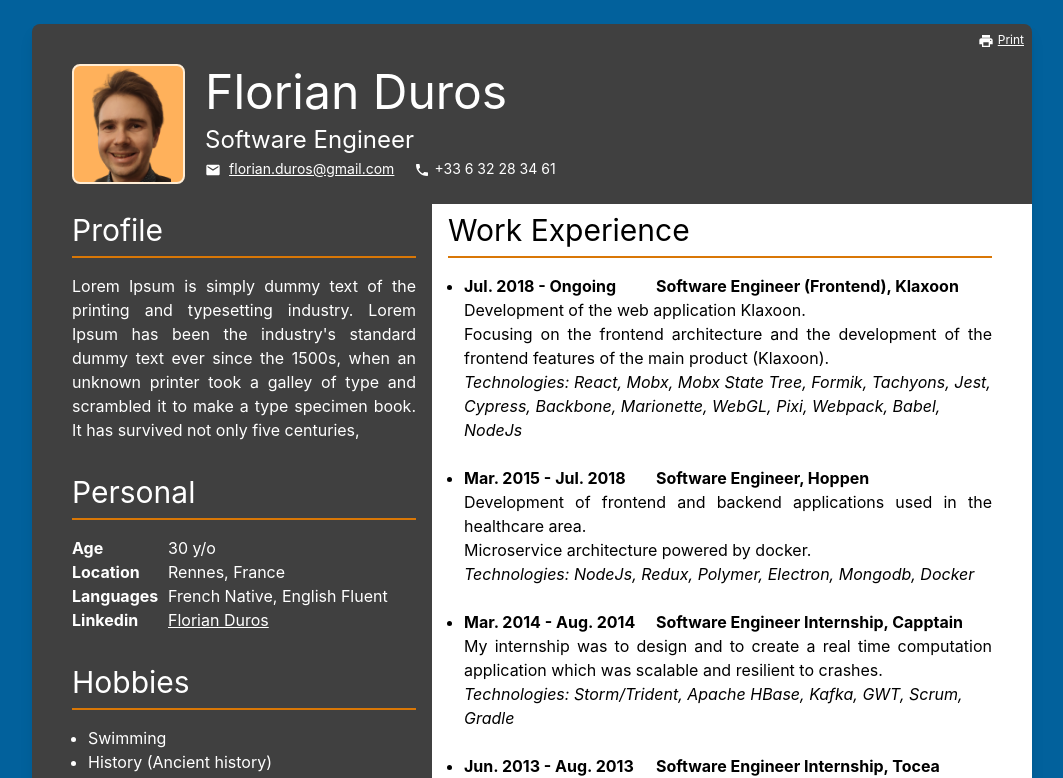
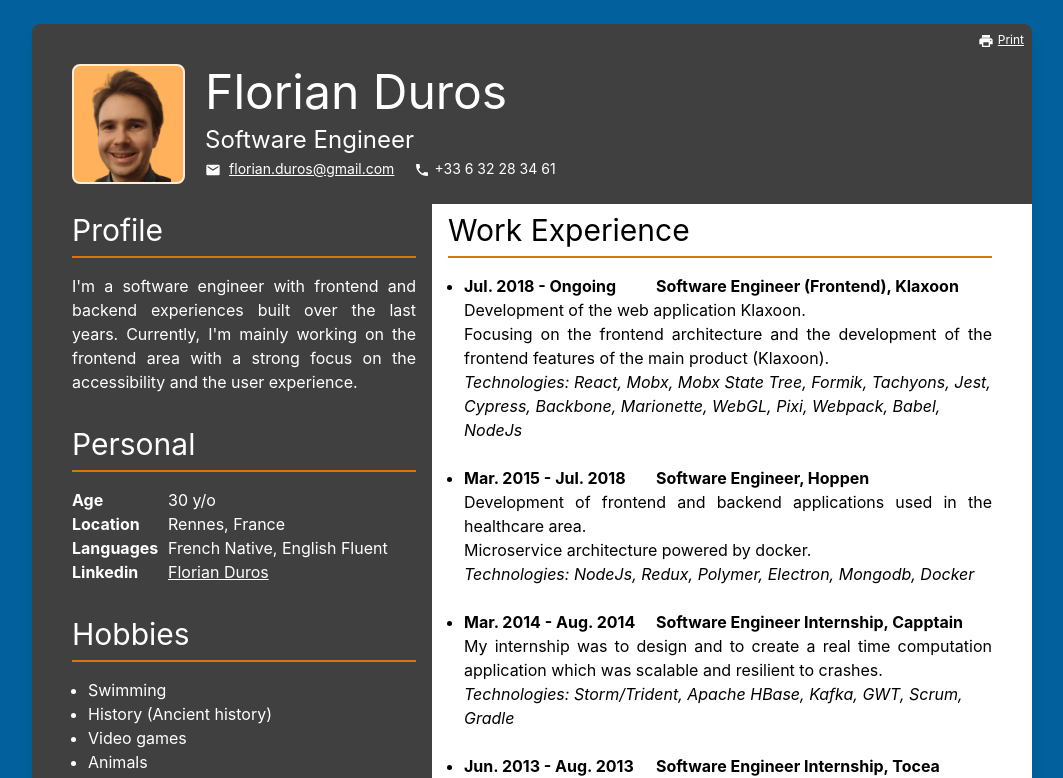
Before and after one commit to florianduros/florianduros.github.io, a React (Create React App) app: page / in a window 1280 px wide. Shown: the top 778 px of the page, without its empty margins (108-1171 px from the left). Built offline with nearby package versions, Linux system fonts and the light colour scheme.

Commit message:
add profile

```diff
--- a/src/components/LeftZone/Description.tsx
+++ b/src/components/LeftZone/Description.tsx
@@ -4,11 +4,9 @@ export function Description() {
   return (
     <Container text="Profile">
       <p className="text-justify">
-        Lorem Ipsum is simply dummy text of the printing and typesetting
-        industry. Lorem Ipsum has been the industry's standard dummy text ever
-        since the 1500s, when an unknown printer took a galley of type and
-        scrambled it to make a type specimen book. It has survived not only five
-        centuries,
+        I'm a software engineer with frontend and backend experiences built over
+        the last years. Currently, I'm mainly working on the frontend area with
+        a strong focus on the accessibility and the user experience.
       </p>
     </Container>
   );
```
